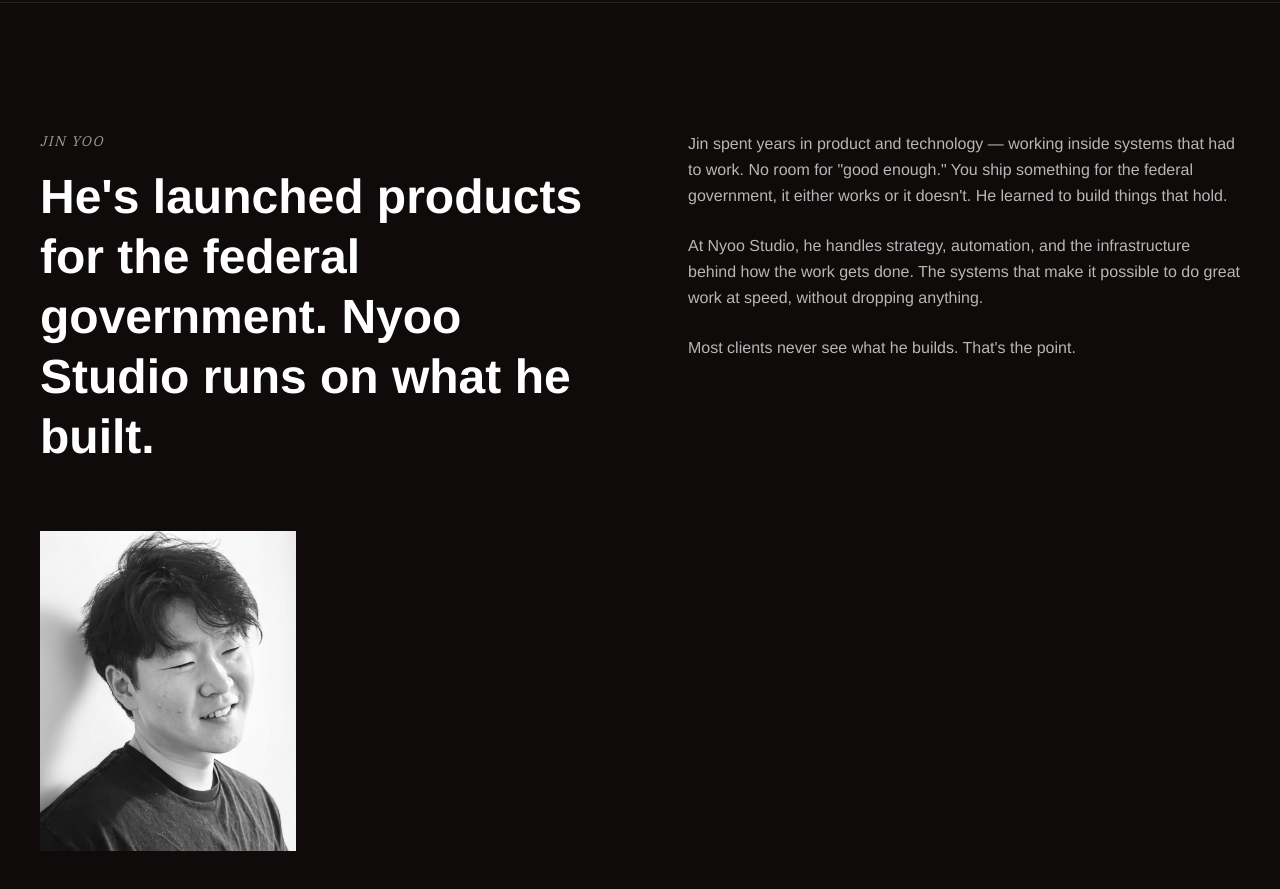
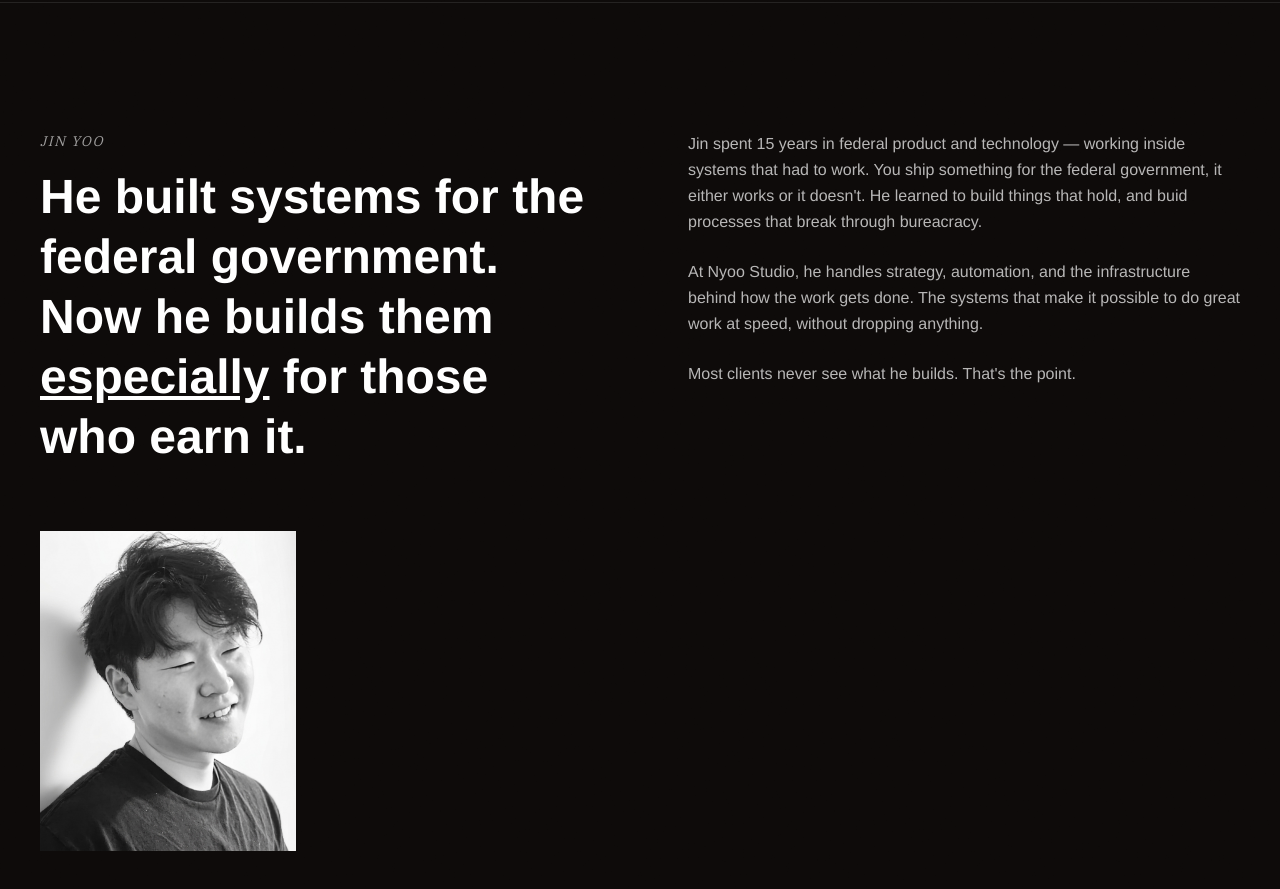
Before and after one commit to nyoostudio/nyoo-studio-website, a Next.js app: page /about in a window 1280 px wide. Shown: the part 1520-2409 px from the top of the page. Built offline with nearby package versions, Linux system fonts and the light colour scheme; a web font is replaced by a local one.

Commit message:
added jin headshots and edited about page

```diff
--- a/components/sections/about/JinStory.tsx
+++ b/components/sections/about/JinStory.tsx
@@ -10,12 +10,12 @@ export function JinStory() {
         <div>
           <SectionLabel>Jin Yoo</SectionLabel>
           <h2 className="mt-4 font-title text-4xl md:text-5xl font-bold leading-tight">
-            He's launched products for the federal government. Nyoo Studio runs on what he built.
+            He built systems for the federal government. Now he builds them <u>especially</u> for those who earn it.
           </h2>
         </div>
         <div className="flex flex-col gap-6 text-base leading-relaxed opacity-70">
           <p>
-            Jin spent years in product and technology — working inside systems that had to work. No room for "good enough." You ship something for the federal government, it either works or it doesn't. He learned to build things that hold.
+            Jin spent 15 years in federal product and technology — working inside systems that had to work. You ship something for the federal government, it either works or it doesn't. He learned to build things that hold, and buid processes that break through bureacracy.
           </p>
           <p>
             At Nyoo Studio, he handles strategy, automation, and the infrastructure behind how the work gets done. The systems that make it possible to do great work at speed, without dropping anything.
```
